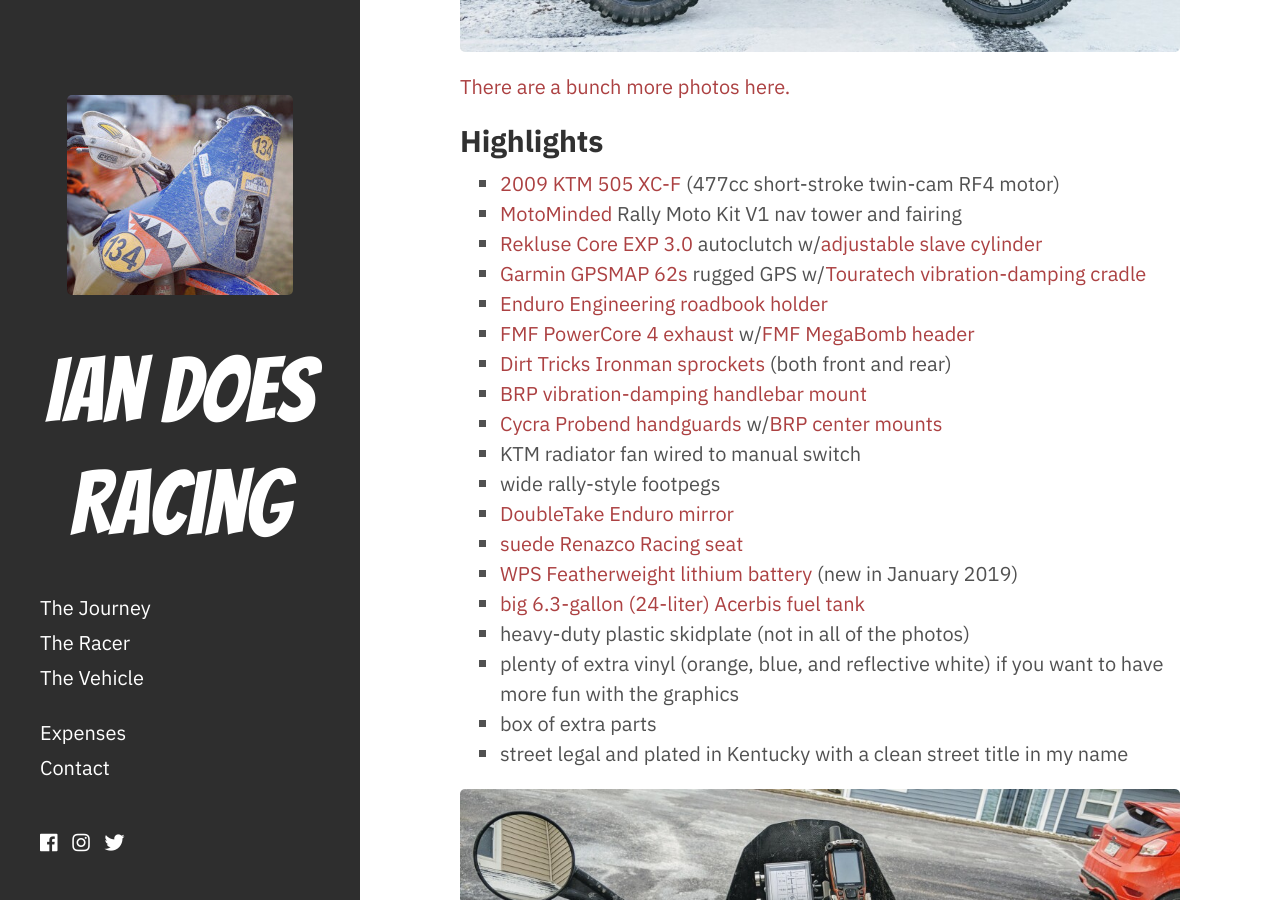
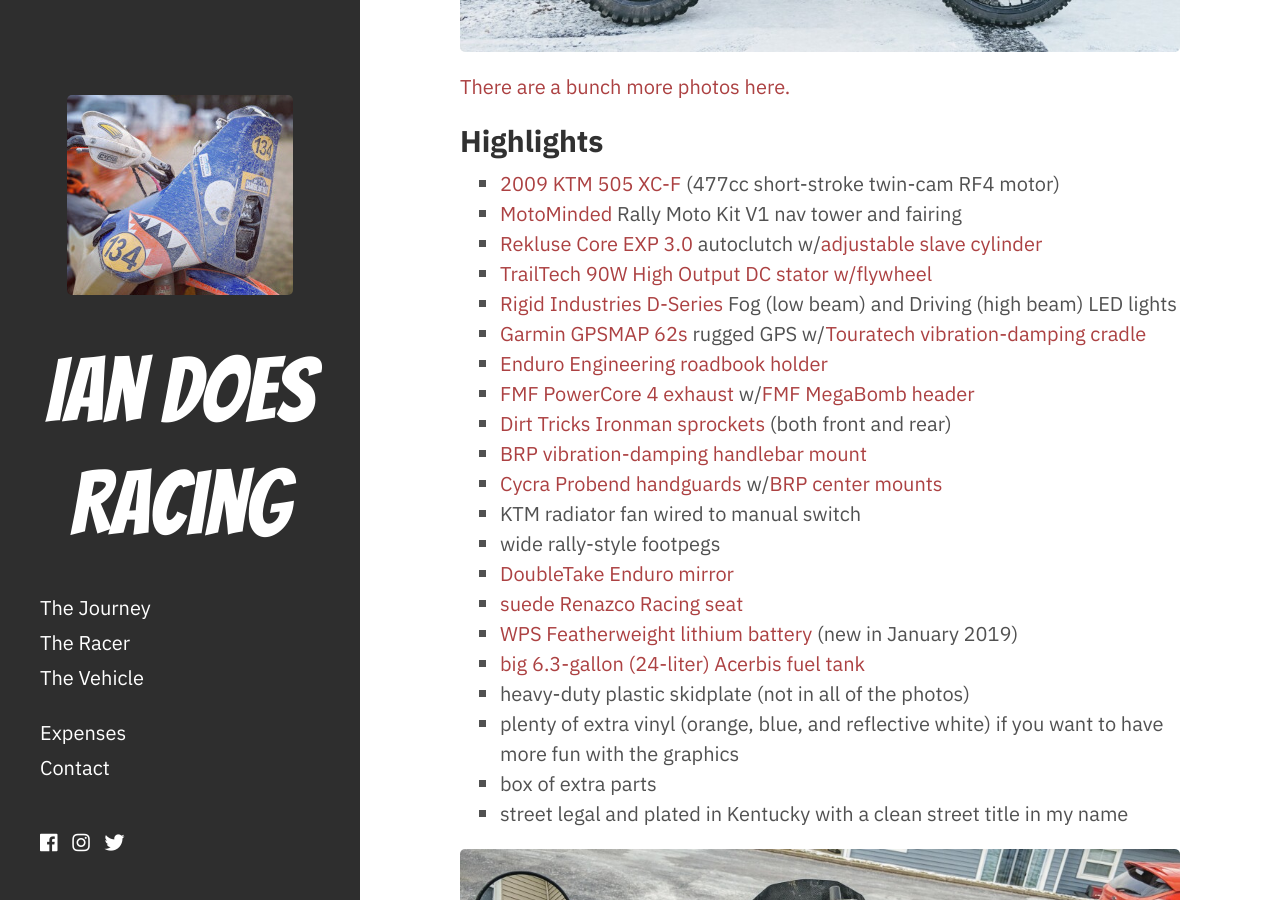
Before and after one commit to icooper/iandoesracing, a Jekyll site: the page built from _posts/2019-03-13-ktm-for-sale.md, in a window 1280 px wide and 900 px high, scrolled down 624 px. Built offline with Jekyll 4.4.1, drawn with Linux system fonts in a browser that asks for light colours; nearby versions of some CDN libraries.

Commit message:
added lights & stator

```diff
--- a/_posts/2019-03-13-ktm-for-sale.md
+++ b/_posts/2019-03-13-ktm-for-sale.md
@@ -16,6 +16,8 @@
 * [2009 KTM 505 XC-F](https://www.topspeed.com/motorcycles/motorcycle-reviews/ktm/2009-ktm-450-505-xc-f-ar74442.html) (477cc short-stroke twin-cam RF4 motor)
 * [MotoMinded](https://www.motominded.com/) Rally Moto Kit V1 nav tower and fairing
 * [Rekluse Core EXP 3.0](https://rekluse.com/product/core-exp-3-0-clutch/) autoclutch w/[adjustable slave cylinder](https://rekluse.com/product/adjustable-slave-cylinder-assembly/)
+* [TrailTech 90W High Output DC stator w/flywheel](https://ddcracing.net/products/ktm-husky-beta-high-power-stator?variant=37282729409)
+* [Rigid Industries D-Series](https://www.rigidindustries.com/d-series-pro-d-series.html) Fog (low beam) and Driving (high beam) LED lights
 * [Garmin GPSMAP 62s](https://buy.garmin.com/en-US/US/p/63801) rugged GPS w/[Touratech vibration-damping cradle](https://touratech-usa.com/Store/Garmin-GPSMAP-62-64-Locking-Motorcycle-Mount)
 * [Enduro Engineering roadbook holder](https://enduroeng.com/index.php?route=product/product&product_id=3977)
 * [FMF PowerCore 4 exhaust](https://www.fmfracing.com/Product/ProductDetail?CategoryID=635&BikeType=MX%2FOFFROAD&BikeMake=KTM&BikeModel=505%20XCF&BikeYear=2009&ItemID=045553&imaConfig=Single&ParentCategoryID=31&Priority=11) w/[FMF MegaBomb header](https://www.fmfracing.com/Product/ProductDetail?CategoryID=676&BikeType=MX%2FOFFROAD&BikeMake=KTM&BikeModel=505%20XCF&BikeYear=2009&ItemID=045342&ParentCategoryID=32&Priority=0)
```
